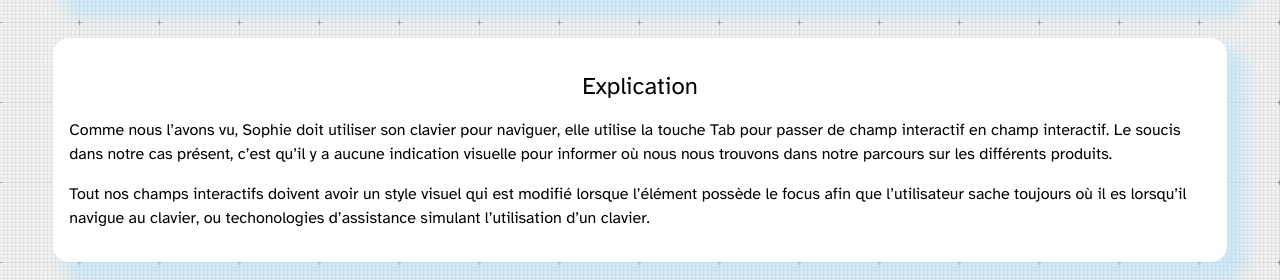
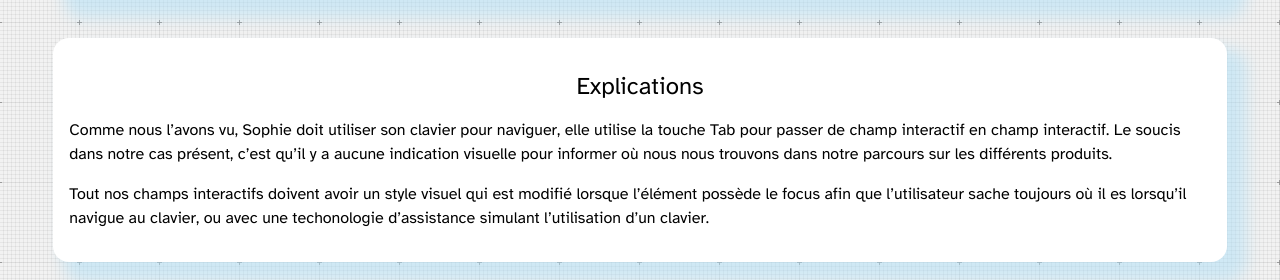
Before and after one commit to Sylvain-Lepoutre/react-bada11y, a React (Vite) app: page /persona2/step1 in a window 1280 px wide. Shown: the part 1258-1538 px from the top of the page. Built offline with nearby package versions, Linux system fonts and the light colour scheme.

Commit message:
fix(BadShoppingNoFocusSectionExp.tsx): typo

```diff
--- a/src/components/pages/persona2step1/BadShoppingNoFocusSectionExp.tsx
+++ b/src/components/pages/persona2step1/BadShoppingNoFocusSectionExp.tsx
@@ -1,12 +1,11 @@
+import { pStyles } from "../../../routes/root";
 import { Heading2 } from "../../headings/Heading2";
 import { Section } from "../../sections/Section";
-
-import { pStyles } from "../../../routes/root";
 
 export const BadShoppingNoFocusSectionExp = () => {
   return (
     <Section>
-      <Heading2>Explication</Heading2>
+      <Heading2>Explications</Heading2>
       <p className={pStyles}>
         Comme nous l’avons vu, Sophie doit utiliser son clavier pour naviguer,
         elle utilise la touche Tab pour passer de champ interactif en champ
@@ -17,7 +16,7 @@ export const BadShoppingNoFocusSectionExp = () => {
       <p className={pStyles}>
         Tout nos champs interactifs doivent avoir un style visuel qui est
         modifié lorsque l’élément possède le focus afin que l’utilisateur sache
-        toujours où il es lorsqu’il navigue au clavier, ou techonologies
+        toujours où il es lorsqu’il navigue au clavier, ou avec une techonologie
         d’assistance simulant l’utilisation d’un clavier.
       </p>
     </Section>
```
